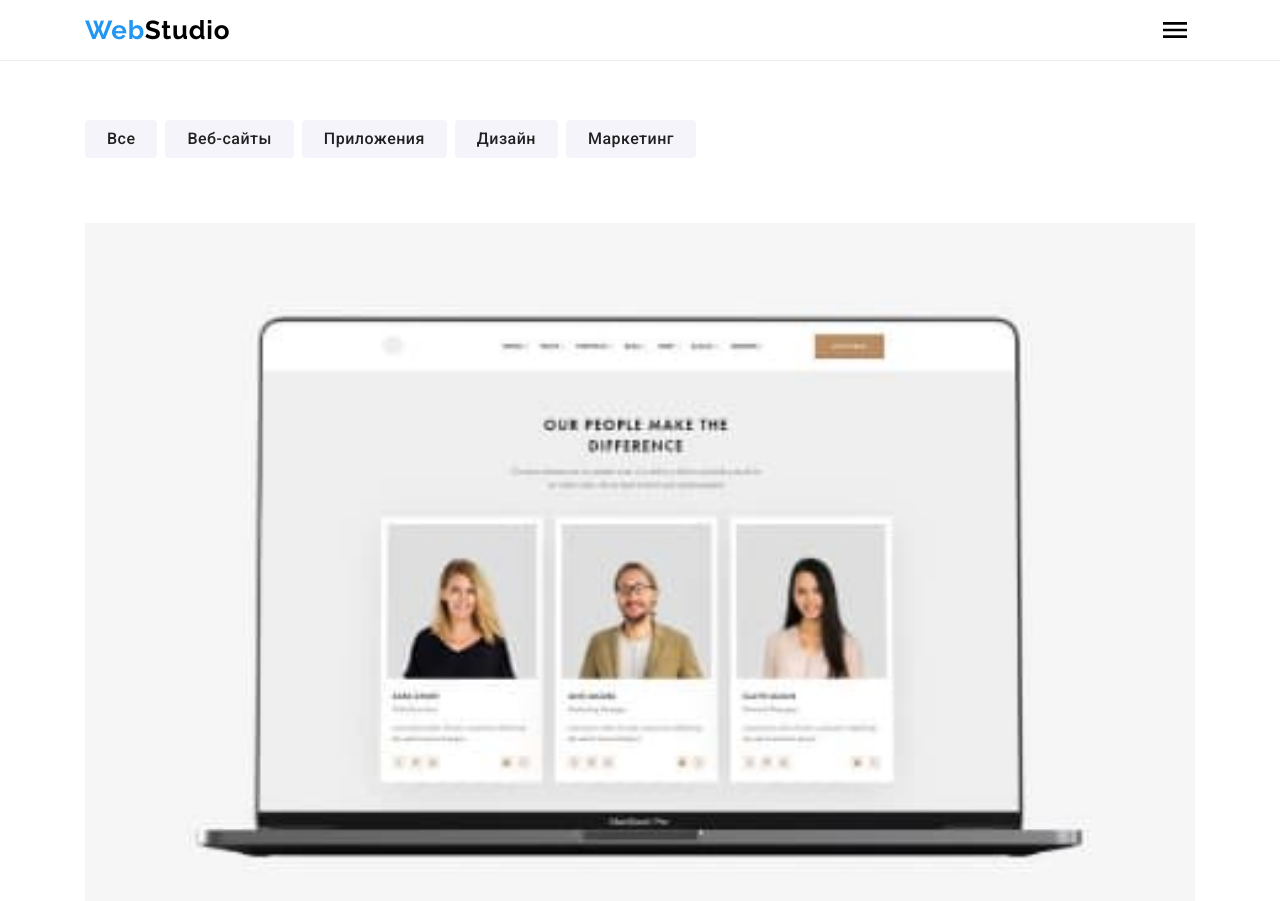
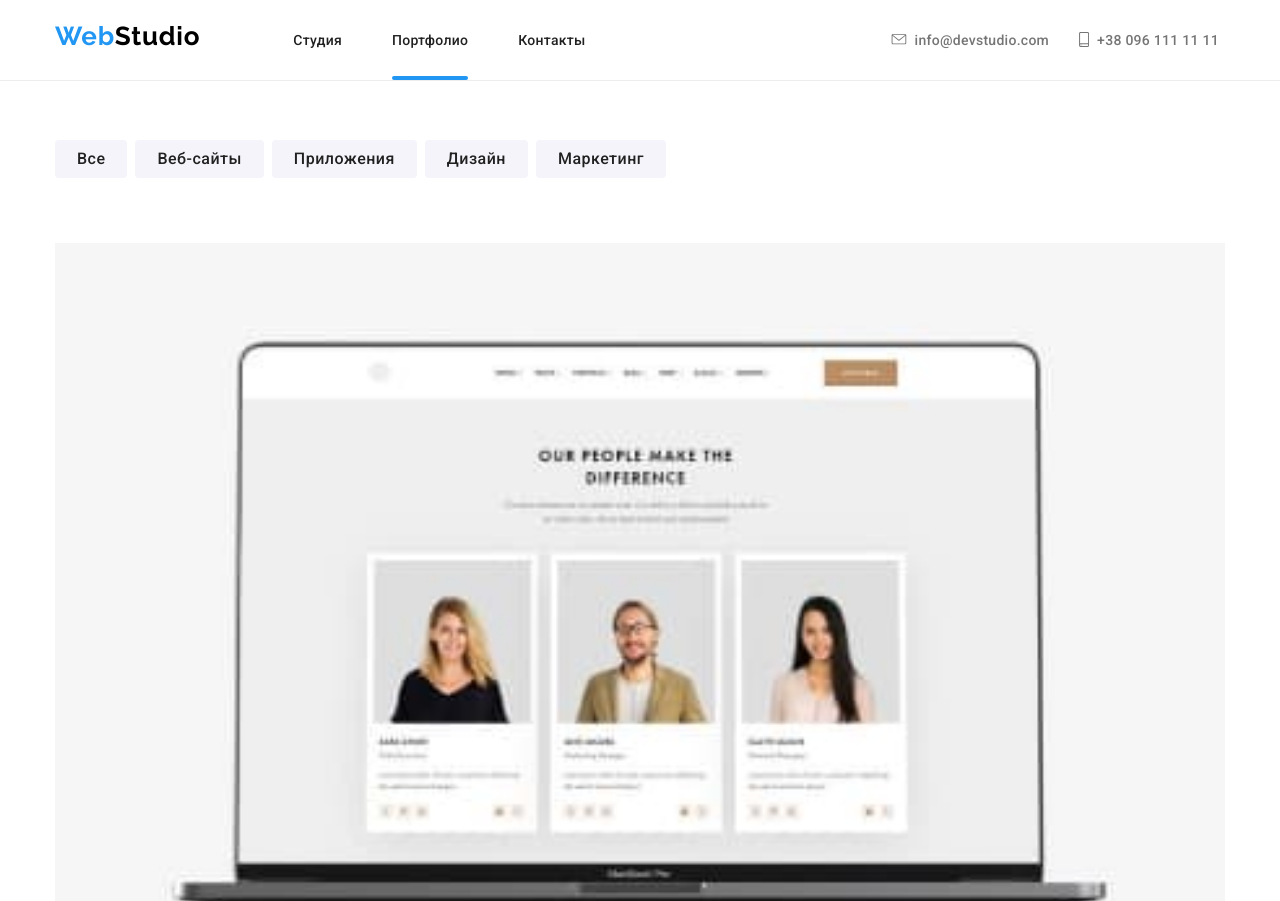
Before and after one commit to Oleksii-Deviatov/goit-markup-hw-08, a plain HTML site: page portfolio.html in a window 1280 px wide. Shown: the top 901 px of the page. Drawn offline with nearby package versions, Linux system fonts and the light colour scheme.

Commit message:
добавляет рабочий хедер

```diff
--- a/sass/components/header/_header.scss
+++ b/sass/components/header/_header.scss
@@ -13,6 +13,7 @@
 }
 
 .logo {
+  @extend %link;
   color: #2196f3;
   display: block;
   font-family: $logo-font;
@@ -20,14 +21,9 @@
   font-size: 24px;
   line-height: 1.17;
   letter-spacing: 0.03em;
-
-  @extend %link;
-}
-
-@media screen and (min-width: 767px) {
-  .logo {
+  @media screen and (min-width: 1200px) {
     font-size: 26px;
-    line-height: 1.19;
+    line-height: 1.193;
   }
 }
 
@@ -39,70 +35,10 @@
   color: #ffffff;
 }
 
-.header__mobile {
-  display: flex;
-  align-items: center;
-  justify-content: space-between;
-
-  padding-top: 10px;
-  padding-bottom: 10px;
-}
-
-.header-menu {
-  display: none;
-  position: absolute;
-  top: 100%;
-  left: 0;
-  width: 100%;
-  padding: 60px;
-  text-align: center;
-  background-color: #ffffff;
-  box-shadow: 0px 4px 8px rgba(0, 0, 0, 0.04), 0px 2px 4px rgba(0, 0, 0, 0.08),
-    0px 1px 3px rgba(0, 0, 0, 0.16);
-}
-
-.header-menu.is-open {
-  display: block;
-}
-
-.header__menu-icon-close {
-  display: none;
-  .header__button.is-open & {
-    display: block;
-  }
-}
-
-.header__menu-icon {
-  display: block;
-  .header__button.is-open & {
-    display: none;
-  }
-}
-
-.header__button {
-  background: transparent;
-  border: none;
-  padding: 0;
-  width: 40px;
-  height: 40px;
-
-  &:hover {
-    fill: $accent-color;
-  }
-  &:focus {
-    fill: $accent-color;
-  }
-}
-
 .navigation__list {
   @extend %list;
 
   display: flex;
-
-  flex-direction: column;
-  align-items: center;
-
-  margin-bottom: 60px;
 }
 
 .navigation__link {
@@ -124,12 +60,6 @@
   &:focus {
     color: $accent-color;
     fill: $accent-color;
-  }
-}
-
-.navigation__item {
-  &:not(:last-child) {
-    margin-bottom: 40px;
   }
 }
 
@@ -159,11 +89,15 @@
 .contacts__link {
   @extend %link;
 
+  display: flex;
+  align-items: center;
+
   font-family: $main-font;
   font-style: normal;
   font-weight: 500;
   font-size: 18px;
   line-height: 1.17;
+
   letter-spacing: 0.02em;
   color: $primary-text-color;
   fill: currentColor;
@@ -177,16 +111,164 @@
   }
 }
 
-.contacts__item {
-  display: flex;
-  justify-content: center;
-  align-items: center;
-}
-.contacts__item:not(:last-child) {
-  margin-bottom: 16px;
+.contacts__icon {
+  transition: fill 250ms $cubic;
 }
 
-.contacts__icon {
-  margin-right: 10px;
-  transition: fill 250ms $cubic;
+@media screen and (max-width: 767px) {
+  .header__mobile {
+    display: flex;
+    align-items: center;
+    justify-content: space-between;
+
+    padding-top: 10px;
+    padding-bottom: 10px;
+  }
+
+  .header-menu.is-open {
+    display: block;
+  }
+
+  .header__menu-icon-close {
+    display: none;
+    .header__button.is-open & {
+      display: block;
+    }
+  }
+
+  .header__menu-icon {
+    display: block;
+    .header__button.is-open & {
+      display: none;
+    }
+  }
+
+  .header__button {
+    background: transparent;
+    border: none;
+    padding: 0;
+    width: 40px;
+    height: 40px;
+
+    &:hover {
+      fill: $accent-color;
+    }
+    &:focus {
+      fill: $accent-color;
+    }
+  }
+
+  .header-menu {
+    display: none;
+    position: absolute;
+    top: 100%;
+    left: 0;
+    width: 100%;
+    padding: 60px;
+    text-align: center;
+    background-color: #ffffff;
+    box-shadow: 0px 4px 8px rgba(0, 0, 0, 0.04), 0px 2px 4px rgba(0, 0, 0, 0.08),
+      0px 1px 3px rgba(0, 0, 0, 0.16);
+  }
+
+  .navigation__item {
+    &:not(:last-child) {
+      margin-bottom: 40px;
+    }
+  }
+
+  .navigation__list {
+    flex-direction: column;
+    align-items: center;
+
+    margin-bottom: 60px;
+  }
+
+  .contacts__item {
+    display: flex;
+    justify-content: center;
+  }
+
+  .contacts__item:not(:last-child) {
+    margin-bottom: 16px;
+  }
+
+  .contacts__icon {
+    margin-right: 10px;
+  }
 }
+
+@media screen and (min-width: 767px) {
+  .header__button {
+    display: none;
+  }
+
+  .header__container {
+    display: flex;
+    align-items: baseline;
+  }
+
+  .header-menu {
+    display: flex;
+    align-items: center;
+  }
+
+  .header__logo {
+    margin-right: 88px;
+  }
+
+  .navigation {
+    margin-right: 84px;
+  }
+
+  .navigation__item:not(:last-child) {
+    margin-right: 50px;
+  }
+
+  .navigation__link {
+    font-size: 14px;
+    line-height: 1.142;
+    padding-bottom: 32px;
+    padding-top: 32px;
+  }
+
+  .contacts__link {
+    font-size: 12px;
+    line-height: 1.166;
+  }
+  .contacts__icon {
+    margin-right: 8px;
+  }
+
+  .contacts__item:not(:last-child) {
+    margin-bottom: 10px;
+  }
+
+  .navigation__item--active::after {
+    bottom: 4px;
+  }
+}
+
+@media screen and (min-width: 1200px) {
+  .header__logo {
+    margin-right: 93px;
+  }
+
+  .contacts__list {
+    display: flex;
+  }
+  .contacts__item:not(:last-child) {
+    margin-right: 30px;
+  }
+  .header-menu {
+    align-items: baseline;
+  }
+  .navigation {
+    margin-right: 305px;
+  }
+
+  .contacts__link {
+    font-size: 14px;
+    line-height: 1.142;
+  }
+}
--- a/sass/utils/_placeholders.scss
+++ b/sass/utils/_placeholders.scss
@@ -23,8 +23,8 @@
     width: 768px;
   }
 
-  @media screen and (min-width: 1140px) {
-    width: 1140px;
+  @media screen and (min-width: 1200px) {
+    width: 1200px;
   }
 }
 // @extend %container;
```
Also changed, not shown: index.html (+14 -14 lines), css/index.css, css/index.min.css, css/portfolio.css, css/portfolio.min.css, 4 other files.
